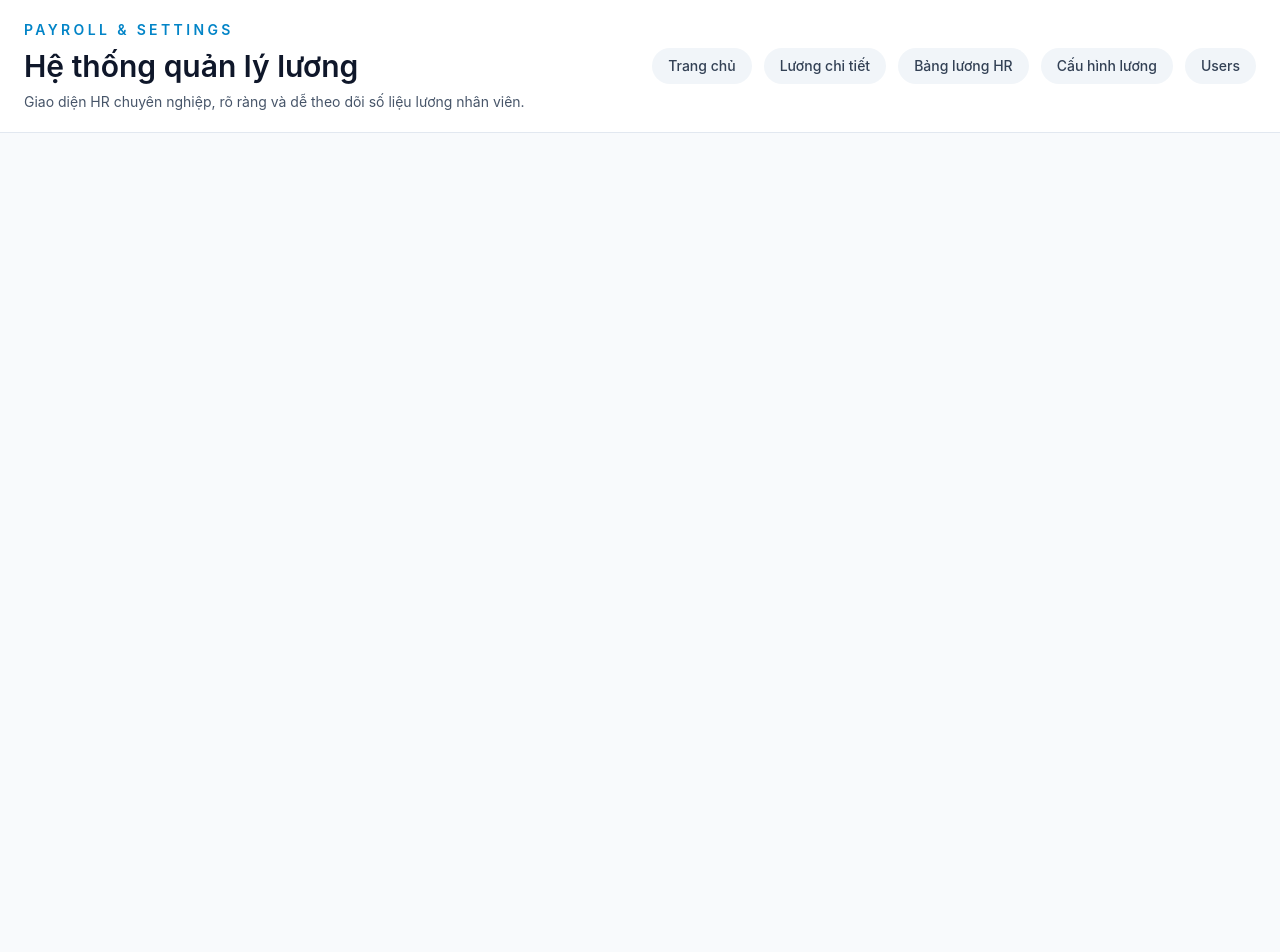
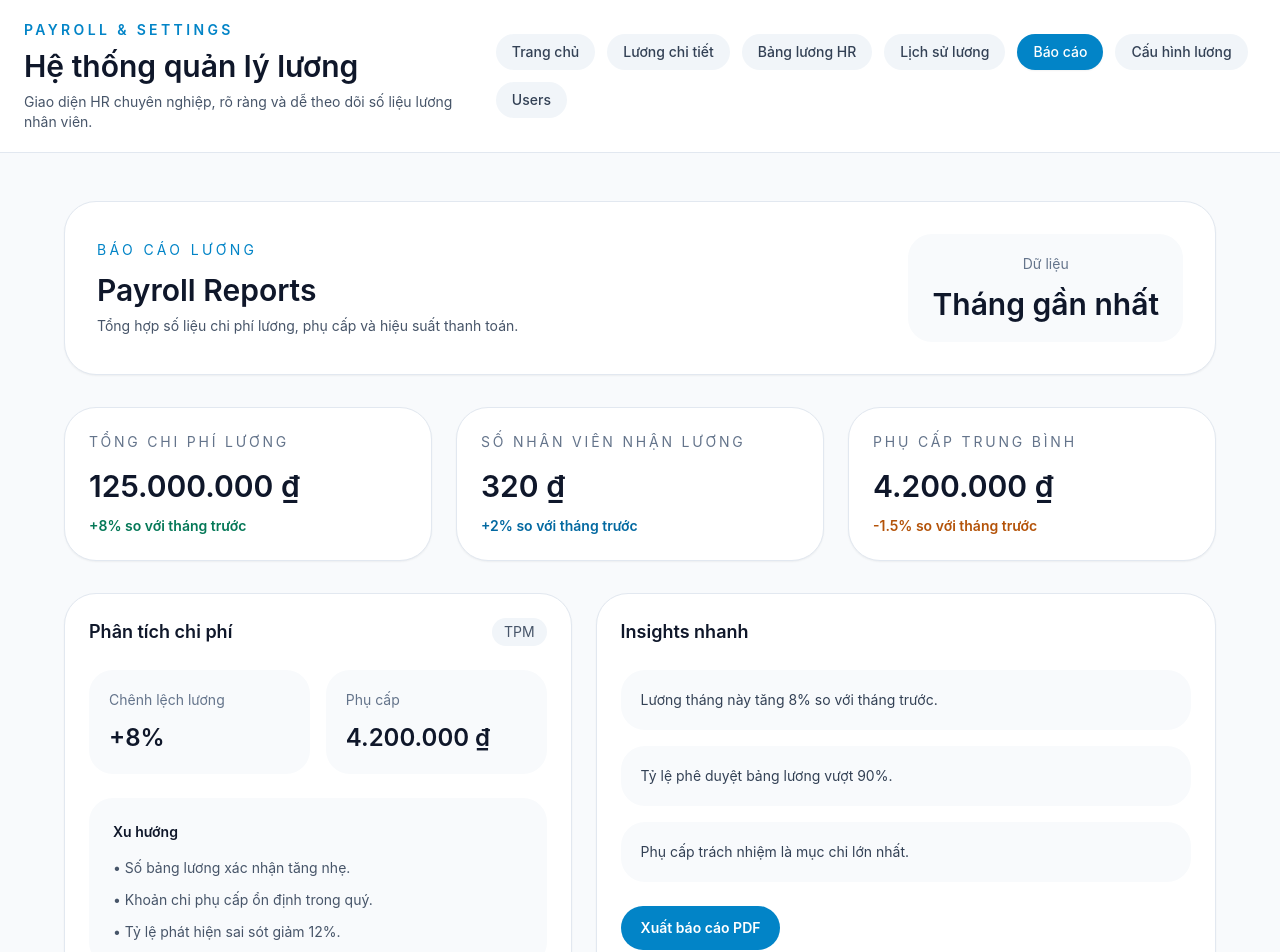
Before and after one commit to Hyuga31415/XayDungPhanMemWebNhom2Thu3Chieu, a React (Vite) app in the folder Frontend/: page /payroll-reports in a window 1280 px wide. Shown: the top 952 px of the page. Before the commit the page ends 800 px from the top, so only its background shows below. Built offline with nearby package versions, Linux system fonts and the light colour scheme.

Commit message:
feat(fe): add payroll history and reports pages

```diff
--- a/Frontend/src/App.jsx
+++ b/Frontend/src/App.jsx
@@ -3,11 +3,15 @@ import UserList from './UserList';
 import PayrollDetail from './PayrollDetail';
 import PayrollManagement from './PayrollManagement';
 import PayrollSettings from './PayrollSettings';
+import PayrollHistory from './PayrollHistory';
+import PayrollReports from './PayrollReports';
 
 const navItems = [
   { label: 'Trang chủ', path: '/' },
   { label: 'Lương chi tiết', path: '/payroll-detail' },
   { label: 'Bảng lương HR', path: '/payroll-management' },
+  { label: 'Lịch sử lương', path: '/payroll-history' },
+  { label: 'Báo cáo', path: '/payroll-reports' },
   { label: 'Cấu hình lương', path: '/payroll-settings' },
   { label: 'Users', path: '/users' },
 ];
@@ -90,6 +94,8 @@ function App() {
             />
             <Route path="/payroll-detail" element={<PayrollDetail />} />
             <Route path="/payroll-management" element={<PayrollManagement />} />
+            <Route path="/payroll-history" element={<PayrollHistory />} />
+            <Route path="/payroll-reports" element={<PayrollReports />} />
             <Route path="/payroll-settings" element={<PayrollSettings />} />
             <Route path="/users" element={<UserList />} />
           </Routes>
--- /dev/null
+++ b/Frontend/src/PayrollHistory.jsx
@@ -0,0 +1,95 @@
+import React, { useMemo, useState } from 'react';
+
+const historyItems = [
+  { month: '02/2026', status: 'Hoàn thành', totalPaid: 19800000, employees: 23 },
+  { month: '01/2026', status: 'Hoàn thành', totalPaid: 21000000, employees: 22 },
+  { month: '12/2025', status: 'Chờ phê duyệt', totalPaid: 20500000, employees: 24 },
+  { month: '11/2025', status: 'Hoàn thành', totalPaid: 19350000, employees: 21 },
+];
+
+const statusStyles = {
+  'Hoàn thành': 'bg-emerald-100 text-emerald-800',
+  'Chờ phê duyệt': 'bg-amber-100 text-amber-800',
+};
+
+const formatVnd = (value) => new Intl.NumberFormat('vi-VN', { style: 'currency', currency: 'VND' }).format(value);
+
+const PayrollHistory = () => {
+  const [selectedMonth, setSelectedMonth] = useState(historyItems[0].month);
+
+  const selectedItem = useMemo(
+    () => historyItems.find((item) => item.month === selectedMonth) || historyItems[0],
+    [selectedMonth]
+  );
+
+  return (
+    <div className="space-y-8 px-4 py-6 sm:px-6 lg:px-8">
+      <section className="rounded-[2rem] border border-slate-200 bg-white p-6 shadow-sm md:p-8">
+        <div className="flex flex-col gap-6 md:flex-row md:items-center md:justify-between">
+          <div>
+            <p className="text-sm uppercase tracking-[0.24em] text-sky-600">Lịch sử bảng lương</p>
+            <h1 className="mt-3 text-3xl font-semibold text-slate-900">Payroll History</h1>
+            <p className="mt-2 text-sm text-slate-600">Theo dõi lịch sử các kỳ lương và trạng thái chi trả từ trước tới nay.</p>
+          </div>
+          <div className="rounded-[1.5rem] bg-slate-50 px-6 py-5 text-center">
+            <p className="text-sm text-slate-500">Kỳ đã chọn</p>
+            <p className="mt-3 text-3xl font-semibold text-slate-900">{selectedItem.month}</p>
+          </div>
+        </div>
+      </section>
+
+      <section className="grid gap-6 xl:grid-cols-[0.9fr_1.1fr]">
+        <div className="rounded-[2rem] border border-slate-200 bg-white p-6 shadow-sm">
+          <h2 className="text-lg font-semibold text-slate-900">Chọn kỳ lương</h2>
+          <p className="mt-2 text-sm text-slate-500">Xem nhanh các kỳ lương đã phát hành.</p>
+          <div className="mt-6 space-y-4">
+            {historyItems.map((item) => (
+              <button
+                key={item.month}
+                onClick={() => setSelectedMonth(item.month)}
+                className={`w-full rounded-3xl border px-5 py-4 text-left transition ${
+                  item.month === selectedMonth ? 'border-sky-500 bg-sky-50 shadow-sm' : 'border-slate-200 bg-white hover:border-slate-300 hover:bg-slate-50'
+                }`}
+              >
+                <div className="flex items-center justify-between gap-4">
+                  <span className="font-semibold text-slate-900">Kỳ {item.month}</span>
+                  <span className={`rounded-full px-3 py-1 text-xs font-semibold ${statusStyles[item.status]}`}>{item.status}</span>
+                </div>
+                <p className="mt-2 text-sm text-slate-600">Tổng chi trả {formatVnd(item.totalPaid)} cho {item.employees} nhân viên.</p>
+              </button>
+            ))}
+          </div>
+        </div>
+
+        <div className="rounded-[2rem] border border-slate-200 bg-slate-50 p-6 shadow-sm">
+          <h2 className="text-lg font-semibold text-slate-900">Tóm tắt kỳ lương</h2>
+          <div className="mt-6 grid gap-4 sm:grid-cols-2">
+            <div className="rounded-3xl bg-white p-6 shadow-sm">
+              <p className="text-sm text-slate-500">Kỳ</p>
+              <p className="mt-3 text-3xl font-semibold text-slate-900">{selectedItem.month}</p>
+            </div>
+            <div className="rounded-3xl bg-white p-6 shadow-sm">
+              <p className="text-sm text-slate-500">Tổng nhân viên</p>
+              <p className="mt-3 text-3xl font-semibold text-slate-900">{selectedItem.employees}</p>
+            </div>
+            <div className="rounded-3xl bg-white p-6 shadow-sm">
+              <p className="text-sm text-slate-500">Tổng chi trả</p>
+              <p className="mt-3 text-3xl font-semibold text-slate-900">{formatVnd(selectedItem.totalPaid)}</p>
+            </div>
+            <div className="rounded-3xl bg-white p-6 shadow-sm">
+              <p className="text-sm text-slate-500">Trạng thái</p>
+              <p className="mt-3 inline-flex rounded-full bg-white px-3 py-2 text-sm font-semibold text-slate-900 shadow-sm">{selectedItem.status}</p>
+            </div>
+          </div>
+
+          <div className="mt-6 rounded-[1.5rem] bg-slate-100 p-6">
+            <h3 className="text-base font-semibold text-slate-900">Ghi chú</h3>
+            <p className="mt-3 text-sm leading-7 text-slate-600">Lịch sử này hỗ trợ HR kiểm tra lại các kỳ phát lương đã hoàn thành hoặc chờ duyệt. Hồ sơ chi tiết giúp tránh sai sót thanh toán.</p>
+          </div>
+        </div>
+      </section>
+    </div>
+  );
+};
+
+export default PayrollHistory;
--- /dev/null
+++ b/Frontend/src/PayrollReports.jsx
@@ -0,0 +1,88 @@
+import React from 'react';
+
+const reportData = [
+  { title: 'Tổng chi phí lương', value: 125000000, trend: '+8%', color: 'text-emerald-700' },
+  { title: 'Số nhân viên nhận lương', value: 320, trend: '+2%', color: 'text-sky-700' },
+  { title: 'Phụ cấp trung bình', value: 4200000, trend: '-1.5%', color: 'text-amber-700' },
+];
+
+const quickInsights = [
+  'Lương tháng này tăng 8% so với tháng trước.',
+  'Tỷ lệ phê duyệt bảng lương vượt 90%.',
+  'Phụ cấp trách nhiệm là mục chi lớn nhất.',
+];
+
+const formatVnd = (value) => new Intl.NumberFormat('vi-VN', { style: 'currency', currency: 'VND' }).format(value);
+
+const PayrollReports = () => {
+  return (
+    <div className="space-y-8 px-4 py-6 sm:px-6 lg:px-8">
+      <section className="rounded-[2rem] border border-slate-200 bg-white p-6 shadow-sm md:p-8">
+        <div className="flex flex-col gap-6 md:flex-row md:items-center md:justify-between">
+          <div>
+            <p className="text-sm uppercase tracking-[0.24em] text-sky-600">Báo cáo lương</p>
+            <h1 className="mt-3 text-3xl font-semibold text-slate-900">Payroll Reports</h1>
+            <p className="mt-2 text-sm text-slate-600">Tổng hợp số liệu chi phí lương, phụ cấp và hiệu suất thanh toán.</p>
+          </div>
+          <div className="rounded-[1.5rem] bg-slate-50 px-6 py-5 text-center">
+            <p className="text-sm text-slate-500">Dữ liệu</p>
+            <p className="mt-3 text-3xl font-semibold text-slate-900">Tháng gần nhất</p>
+          </div>
+        </div>
+      </section>
+
+      <section className="grid gap-6 lg:grid-cols-3">
+        {reportData.map((item) => (
+          <article key={item.title} className="rounded-[2rem] border border-slate-200 bg-white p-6 shadow-sm">
+            <h2 className="text-sm uppercase tracking-[0.2em] text-slate-500">{item.title}</h2>
+            <p className="mt-4 text-3xl font-semibold text-slate-900">{formatVnd(item.value)}</p>
+            <p className={`mt-3 text-sm font-semibold ${item.color}`}>{item.trend} so với tháng trước</p>
+          </article>
+        ))}
+      </section>
+
+      <section className="grid gap-6 xl:grid-cols-[0.9fr_1.1fr]">
+        <div className="rounded-[2rem] border border-slate-200 bg-white p-6 shadow-sm">
+          <div className="flex items-center justify-between">
+            <h2 className="text-lg font-semibold text-slate-900">Phân tích chi phí</h2>
+            <span className="rounded-full bg-slate-100 px-3 py-1 text-sm text-slate-600">TPM</span>
+          </div>
+          <div className="mt-6 grid gap-4 sm:grid-cols-2">
+            <div className="rounded-3xl bg-slate-50 p-5">
+              <p className="text-sm text-slate-500">Chênh lệch lương</p>
+              <p className="mt-3 text-2xl font-semibold text-slate-900">+8%</p>
+            </div>
+            <div className="rounded-3xl bg-slate-50 p-5">
+              <p className="text-sm text-slate-500">Phụ cấp</p>
+              <p className="mt-3 text-2xl font-semibold text-slate-900">{formatVnd(4200000)}</p>
+            </div>
+          </div>
+          <div className="mt-6 rounded-[1.5rem] bg-slate-50 p-6">
+            <p className="text-sm font-semibold text-slate-900">Xu hướng</p>
+            <ul className="mt-4 space-y-3 text-sm text-slate-600">
+              <li>• Số bảng lương xác nhận tăng nhẹ.</li>
+              <li>• Khoản chi phụ cấp ổn định trong quý.</li>
+              <li>• Tỷ lệ phát hiện sai sót giảm 12%.</li>
+            </ul>
+          </div>
+        </div>
+
+        <div className="rounded-[2rem] border border-slate-200 bg-white p-6 shadow-sm">
+          <h2 className="text-lg font-semibold text-slate-900">Insights nhanh</h2>
+          <div className="mt-6 space-y-4">
+            {quickInsights.map((insight) => (
+              <div key={insight} className="rounded-3xl bg-slate-50 p-5 text-sm text-slate-700">
+                {insight}
+              </div>
+            ))}
+          </div>
+          <div className="mt-6">
+            <button className="rounded-full bg-sky-600 px-5 py-3 text-sm font-semibold text-white transition hover:bg-sky-700">Xuất báo cáo PDF</button>
+          </div>
+        </div>
+      </section>
+    </div>
+  );
+};
+
+export default PayrollReports;
```
